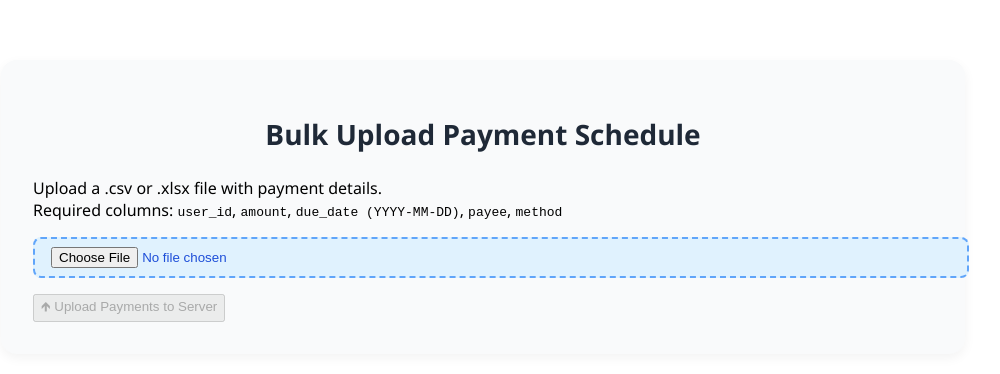
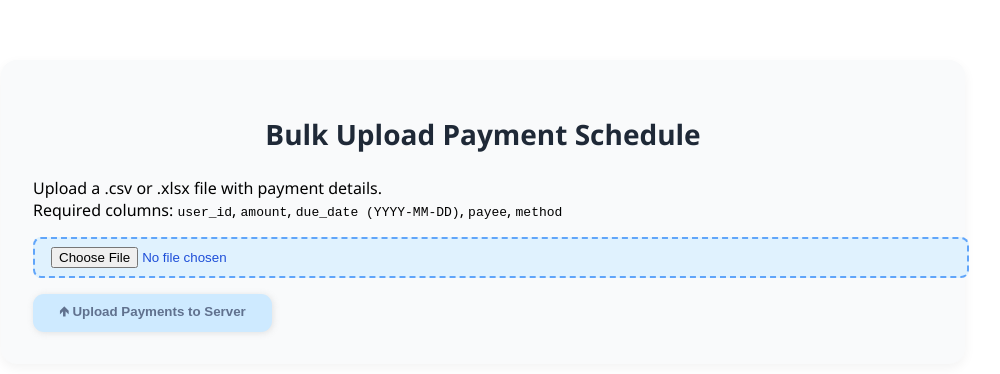
Before and after one commit to ayushwase/Autopay-, a React (Create React App) app in the folder frontend/: page /bulk-upload in a window 1280 px wide. Shown: the top 374 px of the page, without its empty margins (157-1157 px from the left). Built offline with nearby package versions, Linux system fonts and the light colour scheme.

Commit message:
Update BulkUpload.css

```diff
--- a/frontend/src/pages/BulkUpload.css
+++ b/frontend/src/pages/BulkUpload.css
@@ -64,3 +64,21 @@ td {
   text-align: center;
   color: #374151;
 }
+
+.btn{
+  height: 38px;
+  width: 239px;
+  border: none;
+  box-shadow: 1px 1px 6px 0px  rgba(169, 169, 169, 0.3);
+  background-color: #ceeaff;
+  border-radius: 11px;
+  color: #60718e;
+  font-weight: 700;
+  cursor: pointer;
+}
+.btn:hover{
+  background-color: #96d2ff;
+  color: white;
+  box-shadow: 1px 1px 12px 0px #61baff;
+  transition: color .5s, background-color .5s, box-shadow .5s;
+}
```
